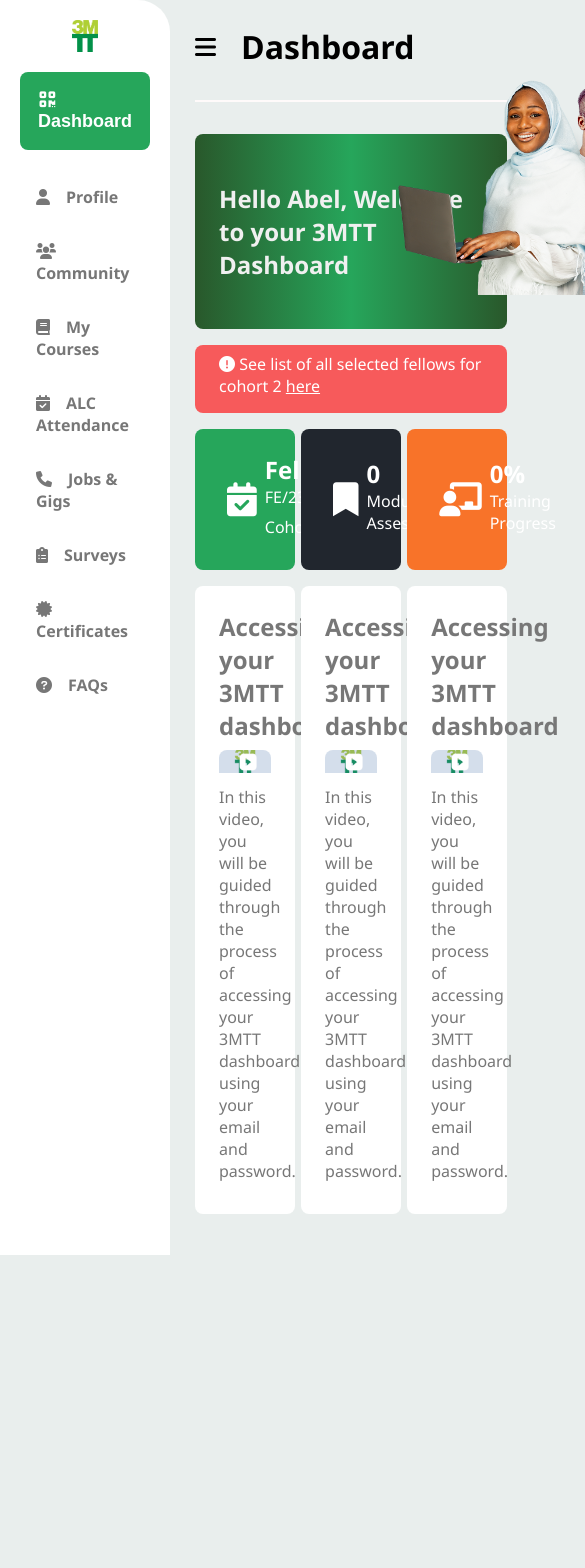
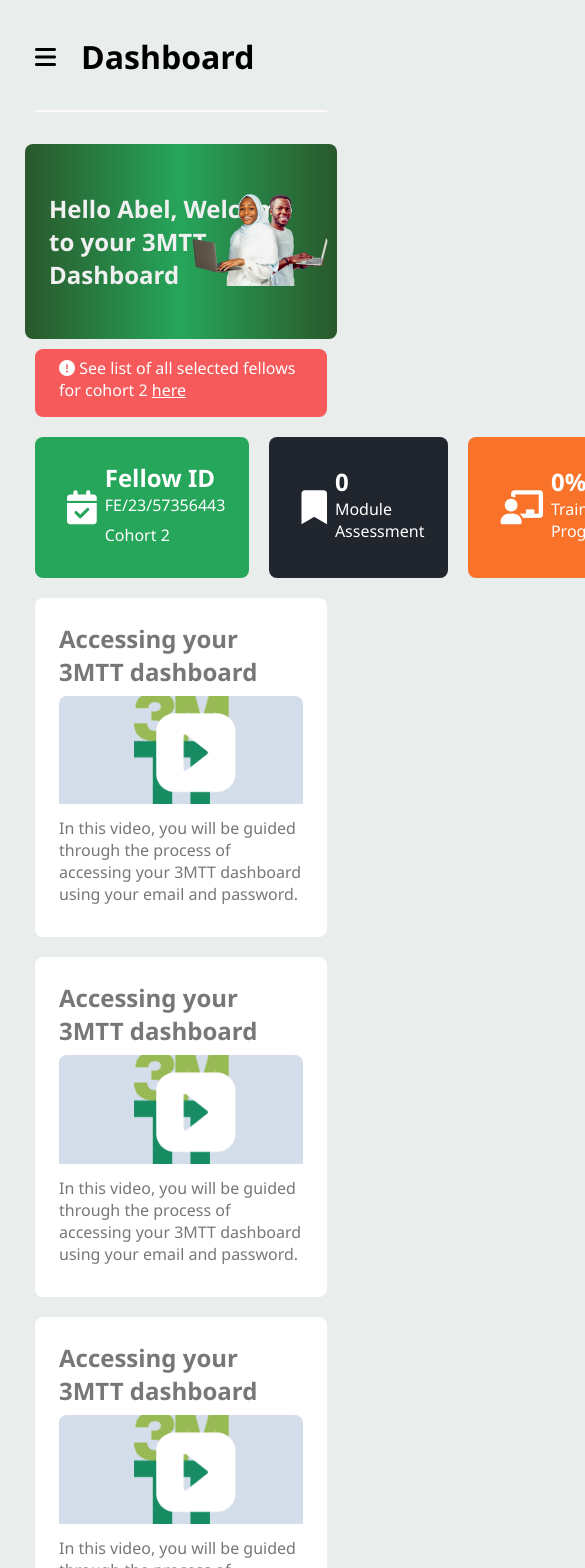
Before and after one commit to ab-abel/Devops-3mtt, a React (Create React App) app: page / in a window 390 px wide. Shown: the top 1568 px of the page, 585 px wide, since content can reach past the window. Before the commit the page ends 1255 px from the top, so only its background shows below. Built offline with nearby package versions, Linux system fonts and the light colour scheme.

Commit message:
updates css for media

```diff
--- a/src/App.css
+++ b/src/App.css
@@ -223,3 +223,42 @@
   padding-bottom: .5rem;
 }
 /********************** course details ends ********************/
+
+
+
+/*********************** Media Query for Larger Screens ***********************/
+@media (max-width: 768px) {
+  .app {
+
+    flex-direction: column;
+      }
+
+  .sidebar {
+   display: none;
+  }
+
+  .content {
+    width: 80%; /* Original content width */
+    margin: 25px;
+  }
+
+  /* .student-details{} */
+  .course-details {
+      flex-direction: column;
+      width: 100%;
+  }
+  .students, .course, .header-image, .student-info {
+      width: auto;
+      margin: 10px;
+  }
+  .sudent-details{
+      flex-direction: column;
+  }
+  .student-image img{
+      width: 150px;
+      /* position: absolute;
+      z-index: 2;  */
+       margin-left: 50%;
+       margin-top: 35%;
+  }
+}
```
